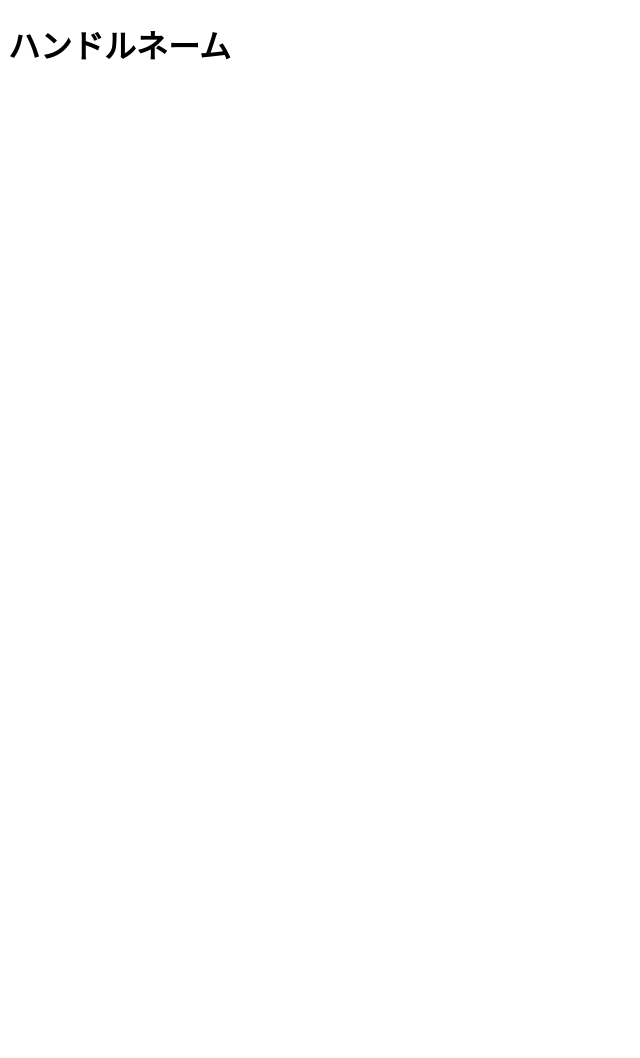
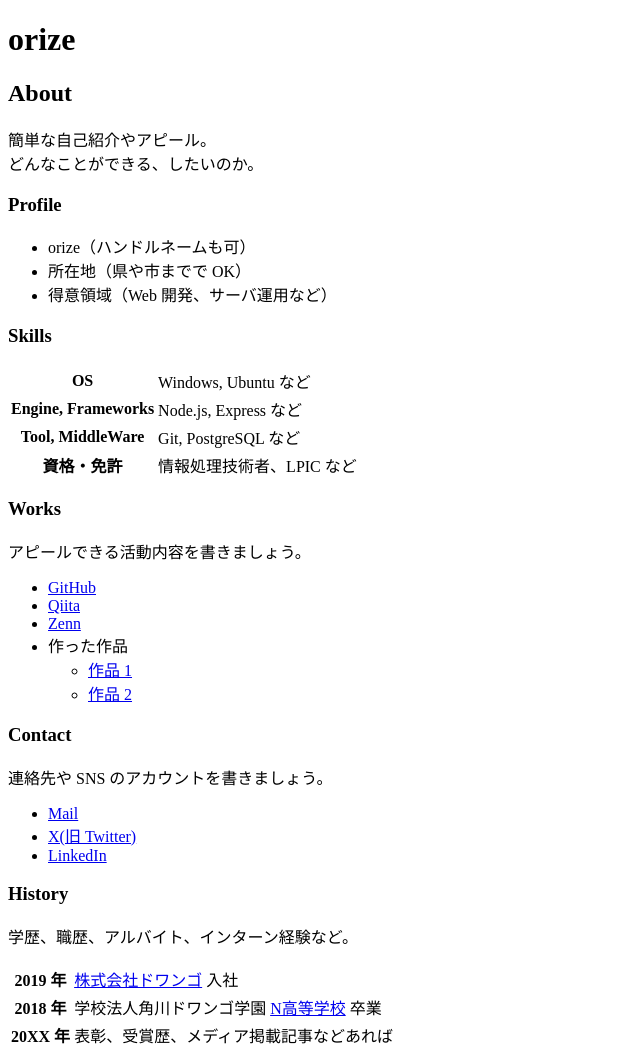
Before and after one commit to orize-842/orize-842.github.io, a plain HTML site: page index.html in a window 1280 px wide. Shown: the whole page, without its empty margins (0-640 px from the left). Before the commit the page ends 800 px from the top, so only its background shows below. Drawn offline with Linux system fonts and the light colour scheme.

Commit message:
ボートフォリオに必要な情報を追加

```diff
--- a/index.html
+++ b/index.html
@@ -3,9 +3,82 @@
   <head>
     <meta charset="utf-8">
     <meta name="viewport" content="width=device-width, initial-scale=1">
-    <title>ハンドルネームのポートフォリオ</title>
+    <title>orizeのポートフォリオ</title>
   </head>
   <body>
-    <h1>ハンドルネーム</h1>
+    <h1>orize</h1>
+
+    <h2>About</h2>
+    <p>
+      簡単な自己紹介やアピール。<br>
+      どんなことができる、したいのか。
+    </p>
+
+    <h3>Profile</h3>
+    <ul>
+      <li>orize（ハンドルネームも可）</li>
+      <li>所在地（県や市までで OK）</li>
+      <li>得意領域（Web 開発、サーバ運用など）</li>
+    </ul>
+
+    <h3>Skills</h3>
+    <table>
+      <tr>
+        <th>OS</th>
+        <td>Windows, Ubuntu など</td>
+      </tr>
+      <tr>
+        <th>Engine, Frameworks</th>
+        <td>Node.js, Express など</td>
+      </tr>
+      <tr>
+        <th>Tool, MiddleWare</th>
+        <td>Git, PostgreSQL など</td>
+      </tr>
+      <tr>
+        <th>資格・免許</th>
+        <td>情報処理技術者、LPIC など</td>
+      </tr>
+    </table>
+
+    <h3>Works</h3>
+    <p>アピールできる活動内容を書きましょう。</p>
+    <ul>
+      <li><a href="https://github.com/">GitHub</a></li>
+      <li><a href="https://qiita.com/">Qiita</a></li>
+      <li><a href="https://zenn.dev/">Zenn</a></li>
+      <li>
+        作った作品
+        <ul>
+          <li><a href="https://example.com/">作品 1</a></li>
+          <li><a href="https://example.com/">作品 2</a></li>
+        </ul>
+      </li>
+    </ul>
+
+    <h3>Contact</h3>
+    <p>連絡先や SNS のアカウントを書きましょう。</p>
+    <ul>
+      <li><a href="mailto:name@example.com">Mail</a></li>
+      <li><a href="https://twitter.com/n_yobikou">X(旧 Twitter)</a></li>
+      <li><a href="https://www.linkedin.com/">LinkedIn</a></li>
+    </ul>
+
+    <h3>History</h3>
+    <p>学歴、職歴、アルバイト、インターン経験など。</p>
+    <table>
+      <tr>
+        <th>2019 年</th>
+        <td><a href="https://dwango.co.jp/">株式会社ドワンゴ</a> 入社</td>
+      </tr>
+      <tr>
+        <th>2018 年</th>
+        <td>学校法人角川ドワンゴ学園 <a href="https://nnn.ed.jp/">N高等学校</a> 卒業</td>
+      </tr>
+      <tr>
+        <th>20XX 年</th>
+        <td>表彰、受賞歴、メディア掲載記事などあれば</td>
+      </tr>
+    </table>
   </body>
 </html>
```
